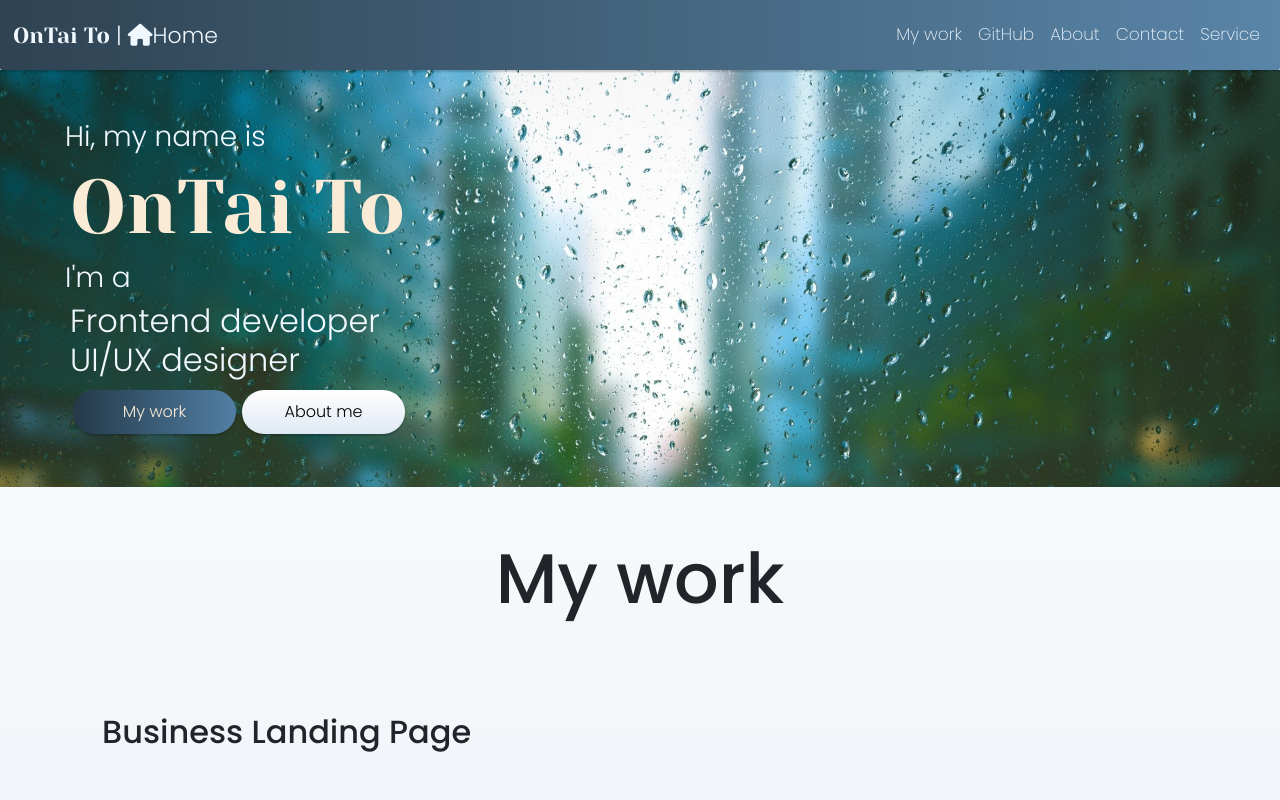
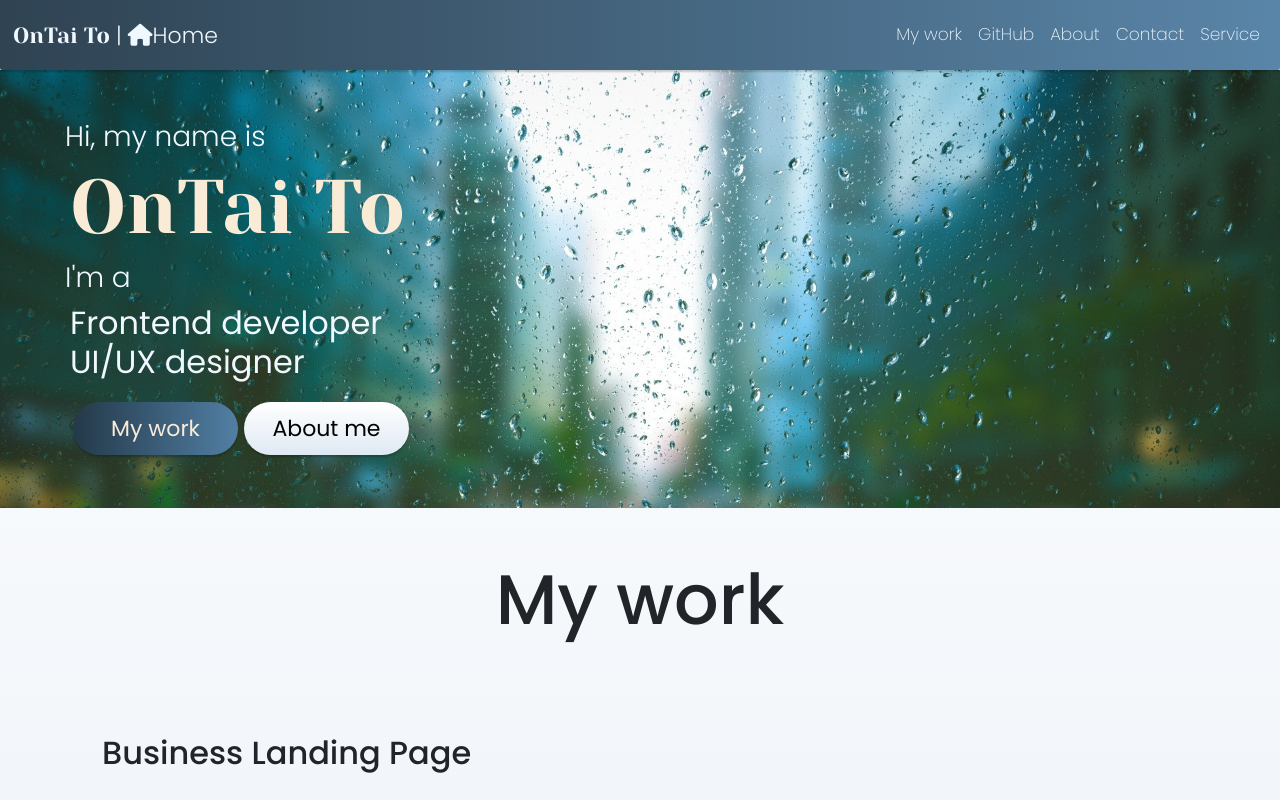
Before and after one commit to EvaSuper0115/On-Tai-To-Portfolio, a plain HTML site: page index.html in a window 1280 px wide. Shown: the top 800 px of the page. Drawn offline with nearby package versions, Linux system fonts and the light colour scheme.

Commit message:
Update styles.css

```diff
--- a/src/styles.css
+++ b/src/styles.css
@@ -56,6 +56,9 @@ a {
   justify-content: flex-start;
   margin-left: 70px;
   margin-right: 70px;
+  font-weight: 400;
+  margin-top: 10px;
+  margin-bottom: 18px;
 }
 
 .homepageBriefIntroduction {
@@ -195,16 +198,16 @@ a {
 .about-me-link {
   display: flex;
   justify-content: center;
-  padding: 10px 21px;
-  font-size: 16px;
+  padding: 10px 20px;
+  font-size: 22px;
   transition: var(--transition-for-hovers);
   background: var(--my-work-link-background);
   color: antiquewhite;
   border-radius: var(--buttonAndLinks-border-radius);
-
+  font-weight: 400;
   box-shadow: var(--box-shadow);
   margin: 3px 3px;
-  max-width: 163px;
+  max-width: 165px;
 }
 .about-me-link {
   background: var(--light-mode-body-background);
```
